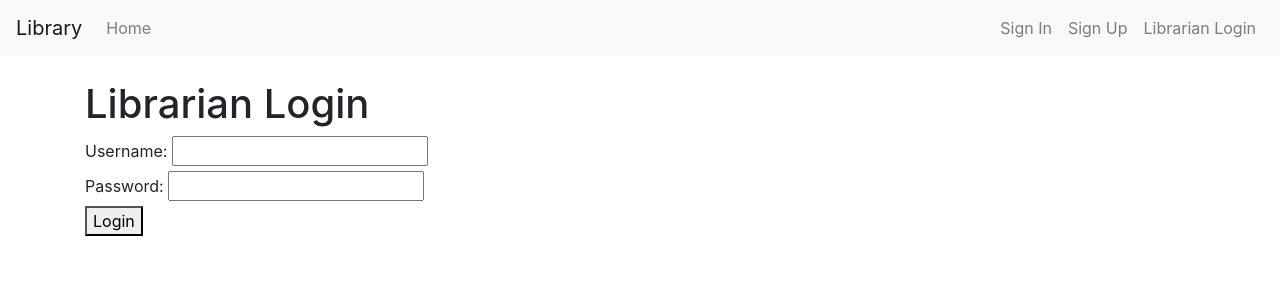
After one commit to nsat1/library_project, a Django app: page /librarian/login/ in a window 1280 px wide. The commit adds this page. Shown: the top 300 px of the page. Run offline with Django 5.2, Linux system fonts and the light colour scheme; some libraries are stand-ins or nearby versions.

Commit message:
add librarian interface

```diff
--- a/library_app/urls.py
+++ b/library_app/urls.py
@@ -10,4 +10,6 @@ urlpatterns = [
     path('borrow/<int:book_id>/', views.borrow_book, name='borrow_book'),
     path('return/<int:book_id>/', views.return_book, name='return_book'),
     path('my_books/', views.my_books, name='my_books'),
+    path('librarian/login/', views.librarian_login, name='librarian_login'),
+    path('librarian/dashboard/', views.librarian_dashboard, name='librarian_dashboard'),
 ]
--- a/library_app/views.py
+++ b/library_app/views.py
@@ -4,6 +4,7 @@ from django.contrib.auth.decorators import login_required
 from .models import Book, Borrowing, Reader
 from .forms import ReaderRegistrationForm
 from django.utils import timezone
+from django.contrib.auth.decorators import user_passes_test
 
 
 def home(request):
@@ -76,3 +77,22 @@ def return_book(request, book_id):
     book.is_checked_out = False
     book.save()
     return redirect('home')
+
+def librarian_login(request):
+    if request.method == 'POST':
+        username = request.POST['username']
+        password = request.POST['password']
+        user = authenticate(request, username=username, password=password)
+        if user is not None and user.is_librarian:
+            login(request, user)
+            return redirect('librarian_dashboard')
+        else:
+            return render(request, 'librarian_login.html', {'error': 'Invalid credentials'})
+    return render(request, 'librarian_login.html')
+
+@user_passes_test(lambda u: u.is_librarian)
+def librarian_dashboard(request):
+    overdue_borrowings = Borrowing.objects.filter(returned_date__isnull=True)
+    for borrowing in overdue_borrowings:
+        borrowing.days_overdue = borrowing.days_borrowed()
+    return render(request, 'librarian_dashboard.html', {'overdue_borrowings': overdue_borrowings})
--- a/templates/base.html
+++ b/templates/base.html
@@ -17,9 +17,11 @@
         </ul>
         <ul class="navbar-nav ml-auto">
             {% if user.is_authenticated %}
-                <li class="nav-item">
-                <a class="nav-link" href="{% url 'my_books' %}">My books</a>
-                </li>
+                {% if user.is_reader %}
+                    <li class="nav-item">
+                        <a class="nav-link" href="{% url 'my_books' %}">My books</a>
+                    </li>
+                {% endif %}
                 <li class="nav-item">
                     <a class="nav-link" href="{% url 'logout' %}">Logout</a>
                 </li>
@@ -29,6 +31,10 @@
                 </li>
                 <li class="nav-item">
                     <a class="nav-link" href="{% url 'register' %}">Sign Up</a>
+                </li>
+                <!-- Add link for librarian login -->
+                <li class="nav-item">
+                    <a class="nav-link" href="{% url 'librarian_login' %}">Librarian Login</a>
                 </li>
             {% endif %}
         </ul>
--- /dev/null
+++ b/templates/librarian_login.html
@@ -0,0 +1,20 @@
+{% extends 'base.html' %}
+
+{% block content %}
+<h1>Librarian Login</h1>
+{% if error %}
+<p>{{ error }}</p>
+{% endif %}
+<form method="post">
+    {% csrf_token %}
+    <div>
+        <label for="username">Username:</label>
+        <input type="text" id="username" name="username">
+    </div>
+    <div>
+        <label for="password">Password:</label>
+        <input type="password" id="password" name="password">
+    </div>
+    <button type="submit">Login</button>
+</form>
+{% endblock %}
```
Also changed, not shown: library_app/models.py (+7 -0 lines), templates/librarian_dashboard.html (added, +32 -0 lines).
